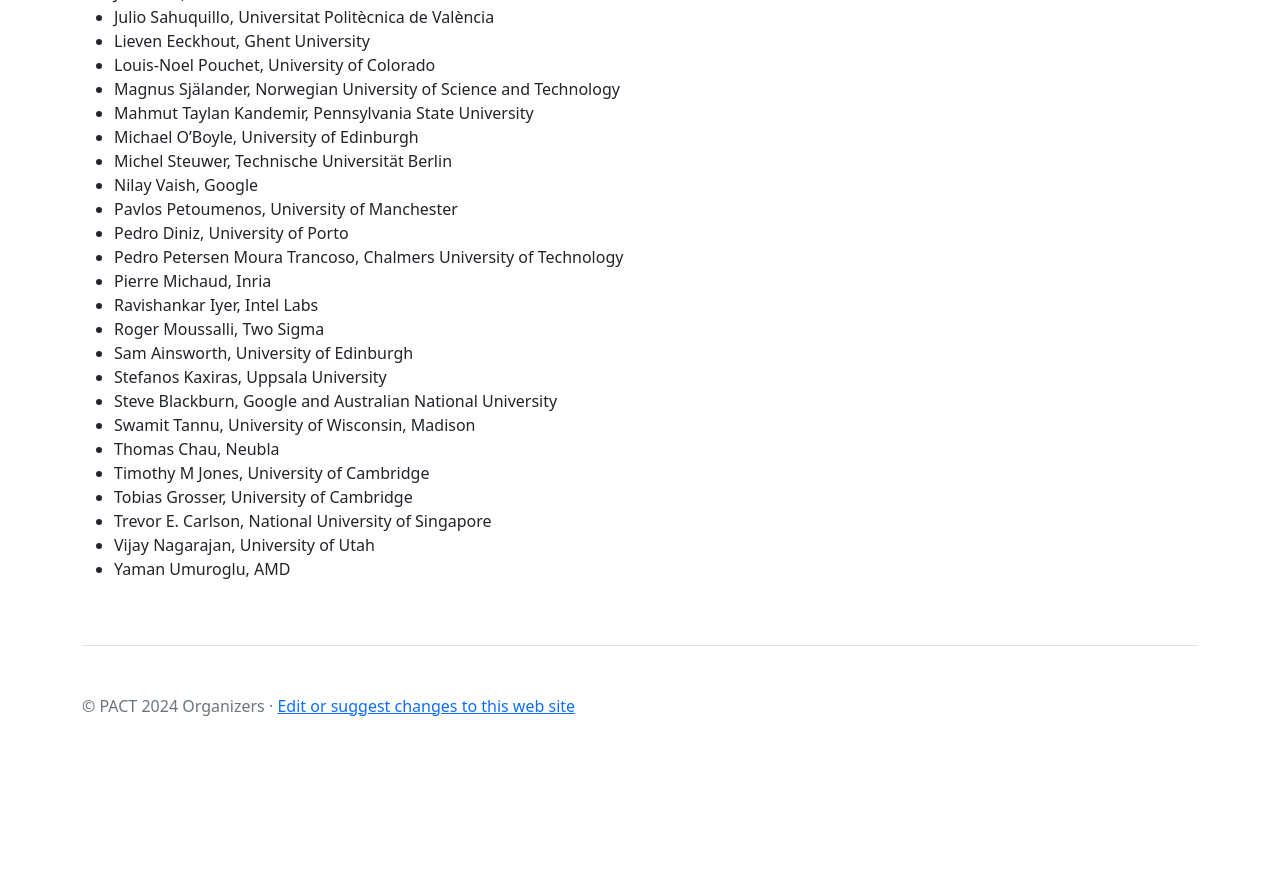
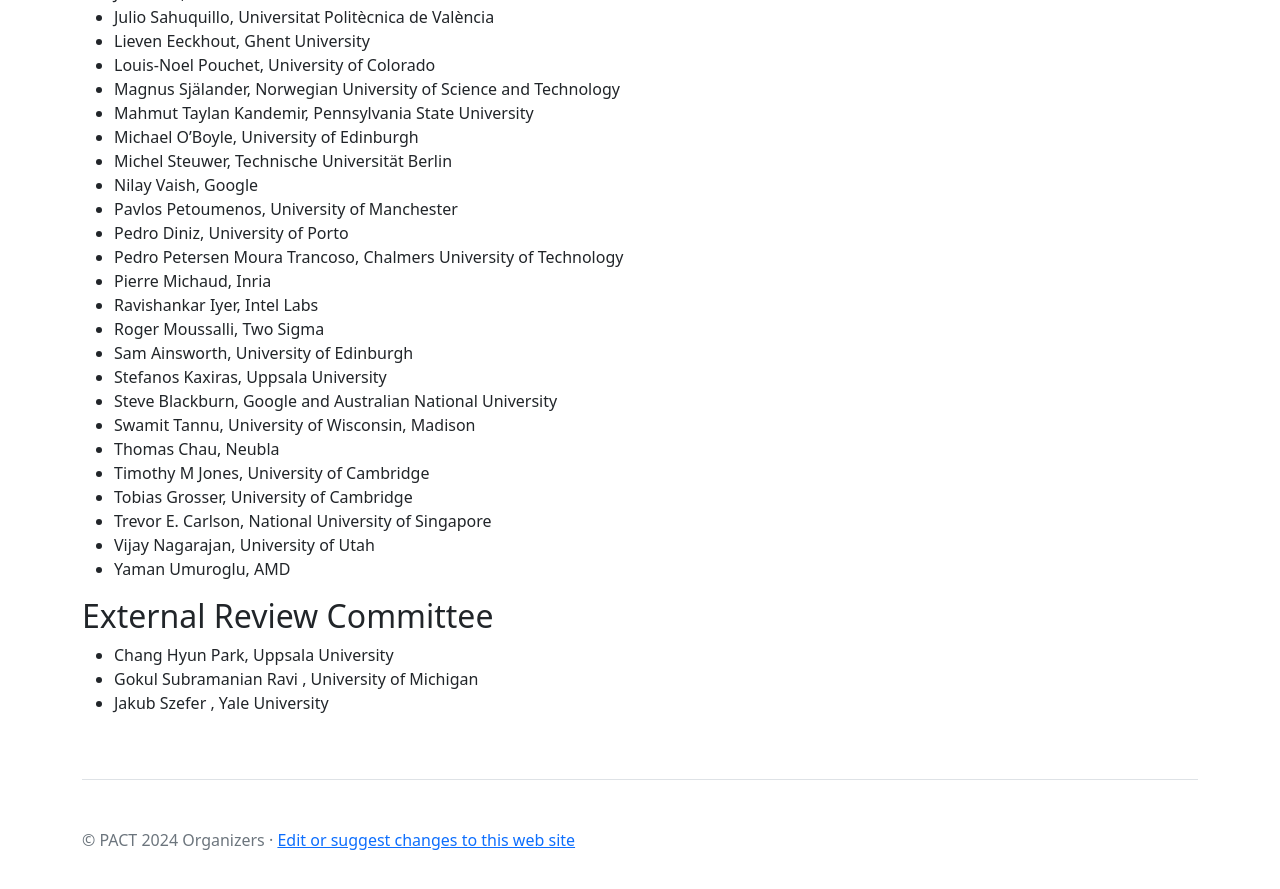
Before and after one commit to pact2024/pact2024.github.io, a Jekyll site: the page built from organization/index.md, in a window 1280 px wide and 900 px high, scrolled down 1817 px. Shown: the top 889 px of the window. Built offline with Jekyll 4.4.1, drawn with Linux system fonts in a browser that asks for light colours; before the commit the page ends 2583 px from its top, so only the background shows below that.

Commit message:
Update ERC

```diff
--- a/organization/index.md
+++ b/organization/index.md
@@ -108,3 +108,8 @@
 - Trevor E. Carlson, National University of Singapore
 - Vijay Nagarajan, University of Utah
 - Yaman Umuroglu, AMD
+
+## External Review Committee
+- Chang Hyun Park, Uppsala University
+- Gokul Subramanian Ravi , University of Michigan
+- Jakub Szefer , Yale University
```
